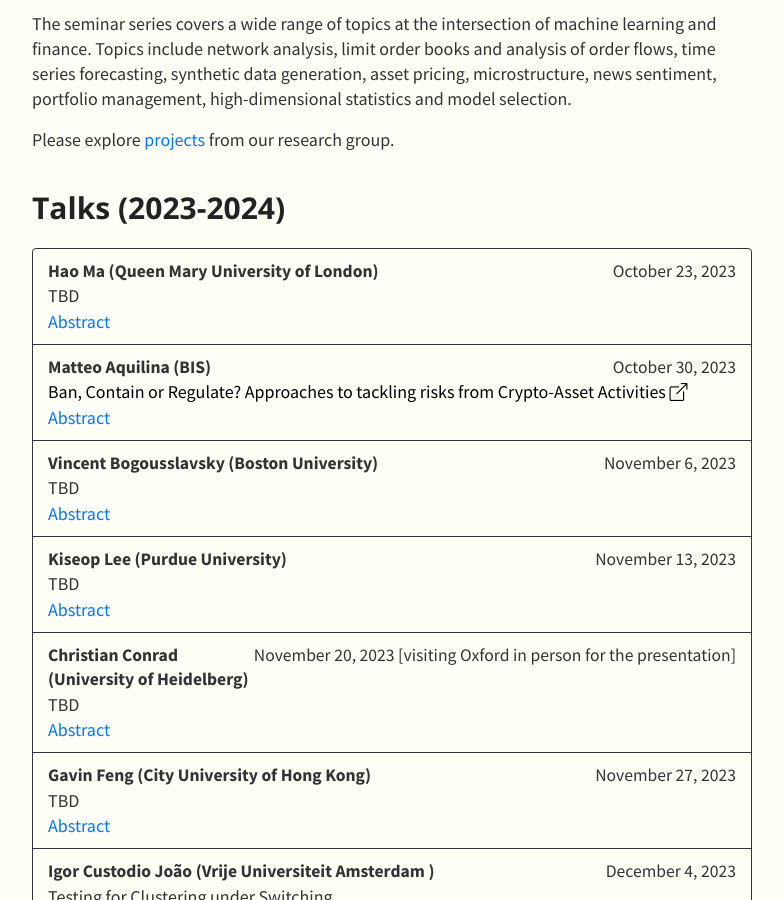
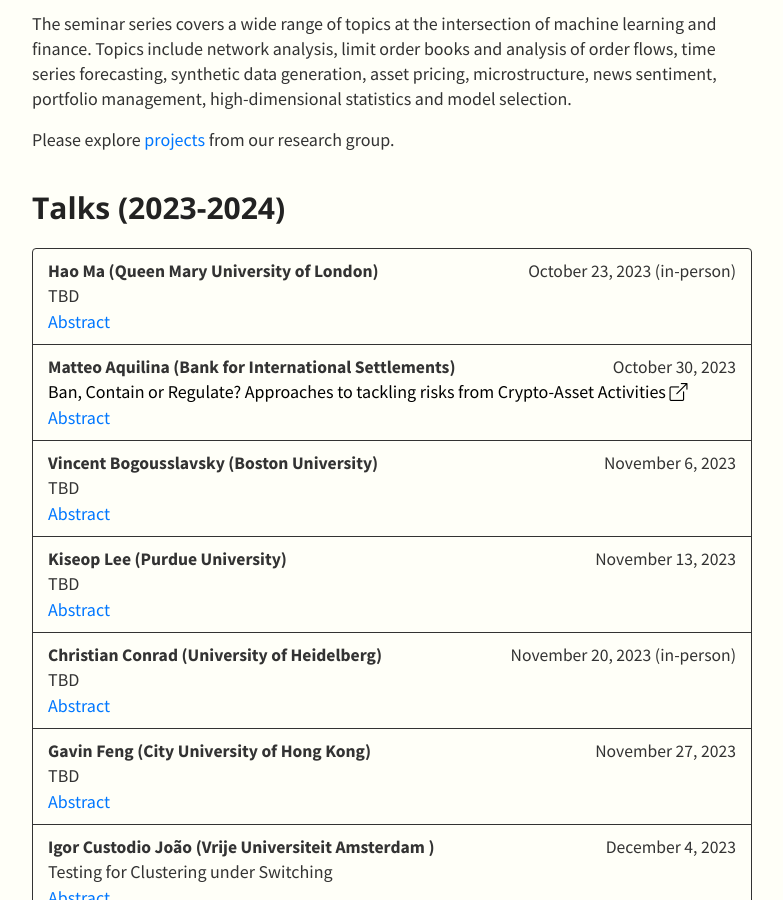
Before and after one commit to SML-Fin/SML-Fin.github.io, a Jekyll site: the page built from index.md, in a window 1280 px wide and 900 px high, scrolled down 342 px. Shown: the whole window, without its empty margins (248-1031 px from the left). Built offline with Jekyll 4.4.1, drawn with Linux system fonts in a browser that asks for light colours; nearby versions of some CDN libraries; our own code applies the rules of GitHub Pages for plain Markdown files.

Commit message:
Update talks.yml

```diff
--- a/_data/talks.yml
+++ b/_data/talks.yml
@@ -1,10 +1,10 @@
 - type: Talks (2023-2024)
   members:
     - speaker: Hao Ma (Queen Mary University of London)
-      date: October 23, 2023
+      date: October 23, 2023 (in-person)
       title: TBD
       abstract: TBD
-    - speaker: Matteo Aquilina (BIS)
+    - speaker: Matteo Aquilina (Bank for International Settlements)
       date: October 30, 2023
       title: Ban, Contain or Regulate? Approaches to tackling risks from Crypto-Asset Activities
       abstract: The recent high-profile failures of a number of crypto firms have reignited the debate on the appropriate policy response to address the risks in crypto. The “shadow financial” functions enabled by crypto markets share many of the vulnerabilities of traditional finance and risks are often exacerbated by specific features of crypto. Authorities may consider different, and not mutually exclusive, lines of action to tackle the risks in crypto. These include (i) bans, which could tackle specific aspects of the crypto ecosystem, (ii) containment so that the real economy is insulated from crypto risks, and (iii) the regulation of the crypto sector. The paper highlights the pros and cons of the different approaches and proposes a framework to choose when bans, containment and regulation are most appropriate. In any case, central banks and public authorities could also work to make traditional financial more attractive, thereby allowing responsible innovation to thrive.
@@ -18,7 +18,7 @@
       title: TBD
       abstract: TBD
     - speaker: Christian Conrad (University of Heidelberg)
-      date: November 20, 2023 [visiting Oxford in person for the presentation]
+      date: November 20, 2023 (in-person)
       title: TBD
       abstract: TBD
     - speaker: Gavin Feng (City University of Hong Kong)
```
